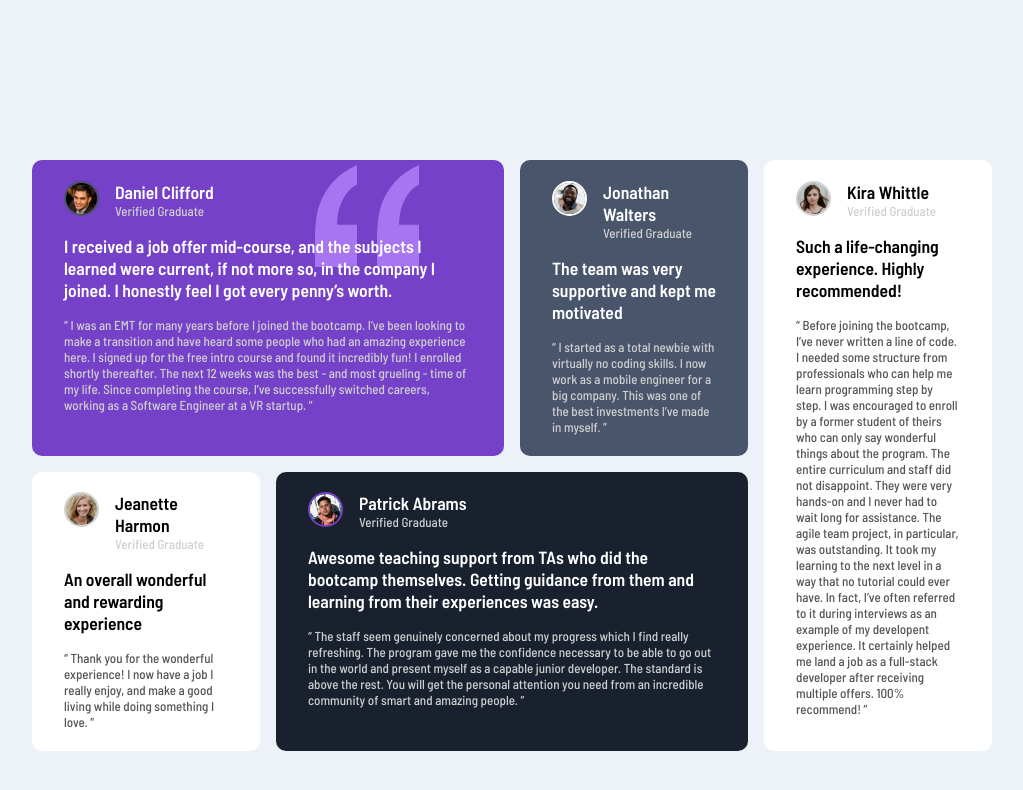
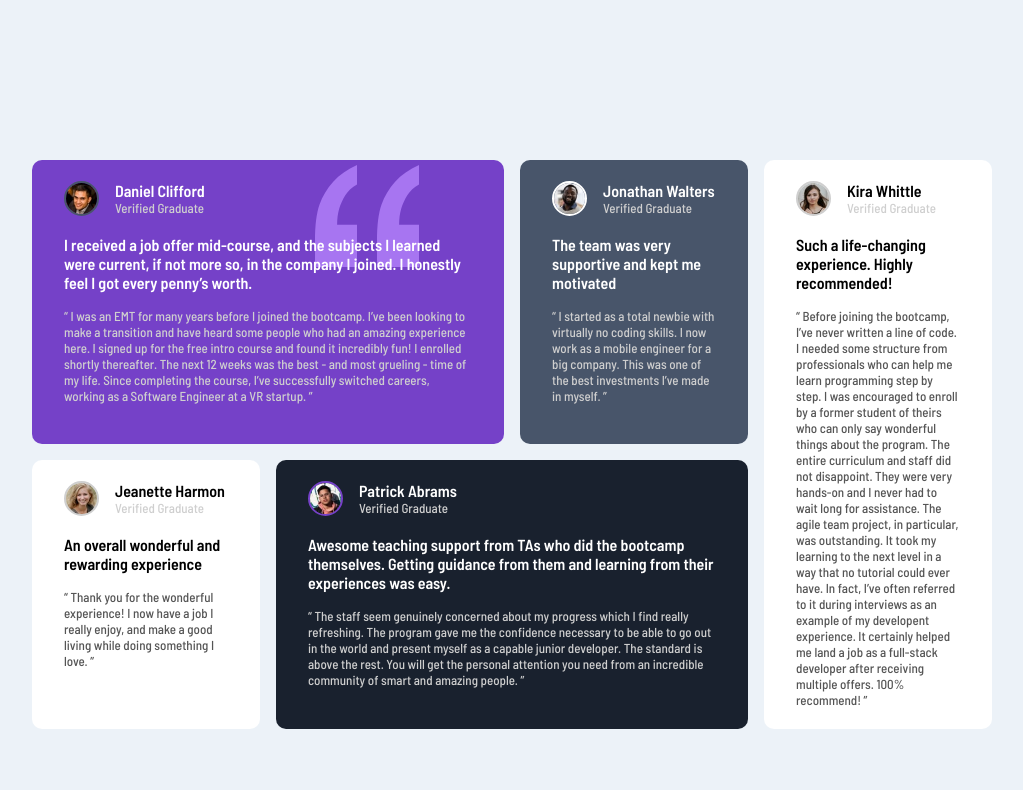
Before and after one commit to oliveiring/Testemonial-grid-section, a plain HTML site: page index.html in a window 1280 px wide. Shown: the whole page, without its empty margins (128-1151 px from the left). Drawn offline with Linux system fonts and the light colour scheme.

Commit message:
New update

```diff
--- a/index.html
+++ b/index.html
@@ -9,16 +9,18 @@
   <link rel="stylesheet" href="css/main.css">
 </head>
 <body>
-  <div class="conteiner">
-      <div class="grid-item">
+  <main class="conteiner">
+      <section class="grid-item">
         <img src="/images/bg-pattern-quotation.svg" alt="logo" class="logo">
           <div class="user">
-              <img src="/images/image-daniel.jpg" alt="user daniel">
+              <figure>
+                <img src="/images/image-daniel.jpg" alt="user daniel">
+              </figure>
               <div>
-                  <h3>Daniel Clifford</h3>
+                  <h2>Daniel Clifford</h2>
                   <p>Verified Graduate</p>
               </div>
-          </div>
+            </div>
           <div class="content">
               <h3>
                 I received a job offer mid-course, and the subjects I learned were current, if not more so,
@@ -32,12 +34,14 @@
                 the course, I’ve successfully switched careers, working as a Software Engineer at a VR startup. ”
               </blockquote>
           </div>
-      </div>
-      <div class="grid-item">
+        </section>
+      <section class="grid-item">
           <div class="user">
-              <img src="/images/image-jonathan.jpg" alt="quote">
+              <figure>
+                <img src="/images/image-jonathan.jpg" alt="quote">
+              </figure>
               <div>
-                  <h3>Jonathan Walters</h3>
+                  <h2>Jonathan Walters</h2>
                   <p>Verified Graduate</p>
               </div>
           </div>
@@ -48,12 +52,14 @@
                 for a big company. This was one of the best investments I’ve made in myself. ”
               </blockquote>
           </div>
-      </div>
-      <div class="grid-item">
+      </section>
+      <section class="grid-item">
         <div class="user">
-            <img src="/images/image-kira.jpg" alt="Kira">
+            <figure>
+              <img src="/images/image-kira.jpg" alt="Kira">
+            </figure>
             <div>
-                <h3>Kira Whittle</h3>
+                <h2>Kira Whittle</h2>
                 <p>Verified Graduate</p>
             </div>
         </div>
@@ -70,15 +76,16 @@
             100% recommend! ”
           </blockquote>
         </div>
-      </div>
-      <div class="grid-item">
+      </section>
+      <section class="grid-item">
         <div class="user">
-          <img src="/images/image-jeanette.jpg" alt="Jeanette">
+          <figure>
+            <img src="/images/image-jeanette.jpg" alt="Jeanette">
+          </figure>
           <div>
-              <h3>Jeanette Harmon</h3>
+              <h2>Jeanette Harmon</h2>
               <p>Verified Graduate</p>
           </div>
-
       </div>
       <div class="content">
         <h3>An overall wonderful and rewarding experience</h3>
@@ -87,12 +94,14 @@
           while doing something I love. ”
         </blockquote>
     </div>
-      </div>
-      <div class="grid-item">
+  </section>
+      <section class="grid-item">
           <div class="user">
-              <img src="/images/image-patrick.jpg" alt="">
+              <figure>
+                <img src="/images/image-patrick.jpg" alt="patrick">
+              </figure>
               <div>
-                <h3>Patrick Abrams</h3>
+                <h2>Patrick Abrams</h2>
                 <p>Verified Graduate</p>
               </div>
           </div>
@@ -108,7 +117,7 @@
                 an incredible community of smart and amazing people. ”
               </blockquote>
           </div>
-      </div>
-  </div>
+        </section>
+    </main>
 </body>
 </html>
--- a/scss/main.scss
+++ b/scss/main.scss
@@ -54,9 +54,10 @@ body{
   blockquote{
     padding:1rem 0;
   }
+  h2,
   h3{
     color:color(White-color);
-    font-size:1.1rem;
+    font-size:1rem;
   }
 
   .grid-item{
@@ -93,6 +94,7 @@ body{
   .grid-item:nth-child(3){
     grid-area:three;
     background:color(White-color);
+    h2,
     h3{color:#000;}
     blockquote{color:#555;}
   }
@@ -100,7 +102,8 @@ body{
   .grid-item:nth-child(4){
     grid-area:four;
     background: color(White-color);
-    h3{
+    h3,
+    h2{
       color:#000;
     }
     blockquote{color:#555;}
```
Also changed, not shown: css/main.css, 1 other file.
